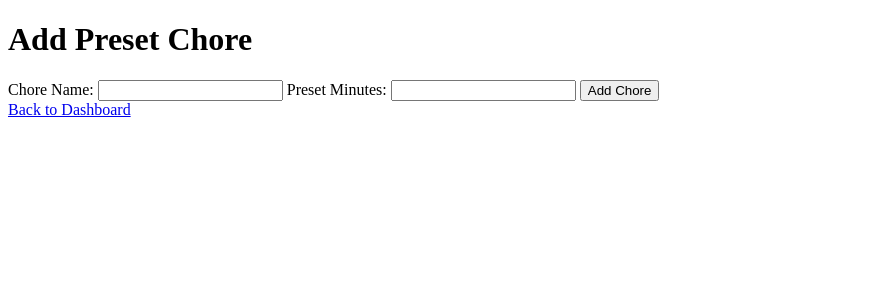
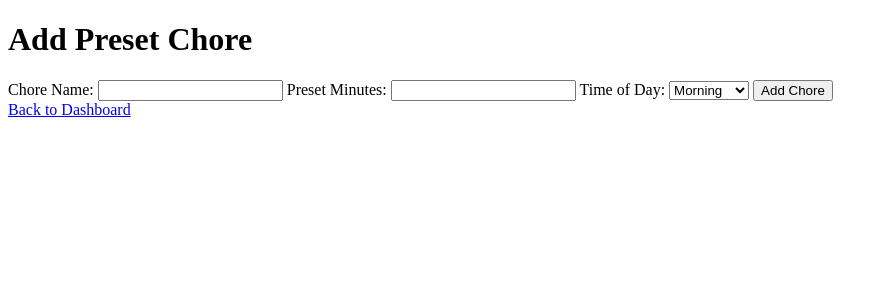
Before and after one commit to mmorrisj/ChoreTracker, a Flask app: page /add_preset_chore in a window 1280 px wide. Shown: the top 300 px of the page, without its empty margins (0-888 px from the left). Run offline with Flask 2, Linux system fonts and the light colour scheme; the visitor is signed in with stand-in values (Sample User, id 1).

Commit message:
Update add_preset_chore.html

```diff
--- a/templates/add_preset_chore.html
+++ b/templates/add_preset_chore.html
@@ -10,6 +10,12 @@
         <input type="text" name="chore_name" id="chore_name" required>
         <label for="preset_minutes">Preset Minutes:</label>
         <input type="number" step="0.01" name="preset_minutes" id="preset_minutes" required>
+        <label for="time_of_day">Time of Day:</label>
+        <select name="time_of_day" id="time_of_day" required>
+            <option value="morning">Morning</option>
+            <option value="afternoon">Afternoon</option>
+            <option value="evening">Evening</option>
+        </select>
         <button type="submit">Add Chore</button>
     </form>
     <a href="{{ url_for('parent_dashboard') }}">Back to Dashboard</a>
```
